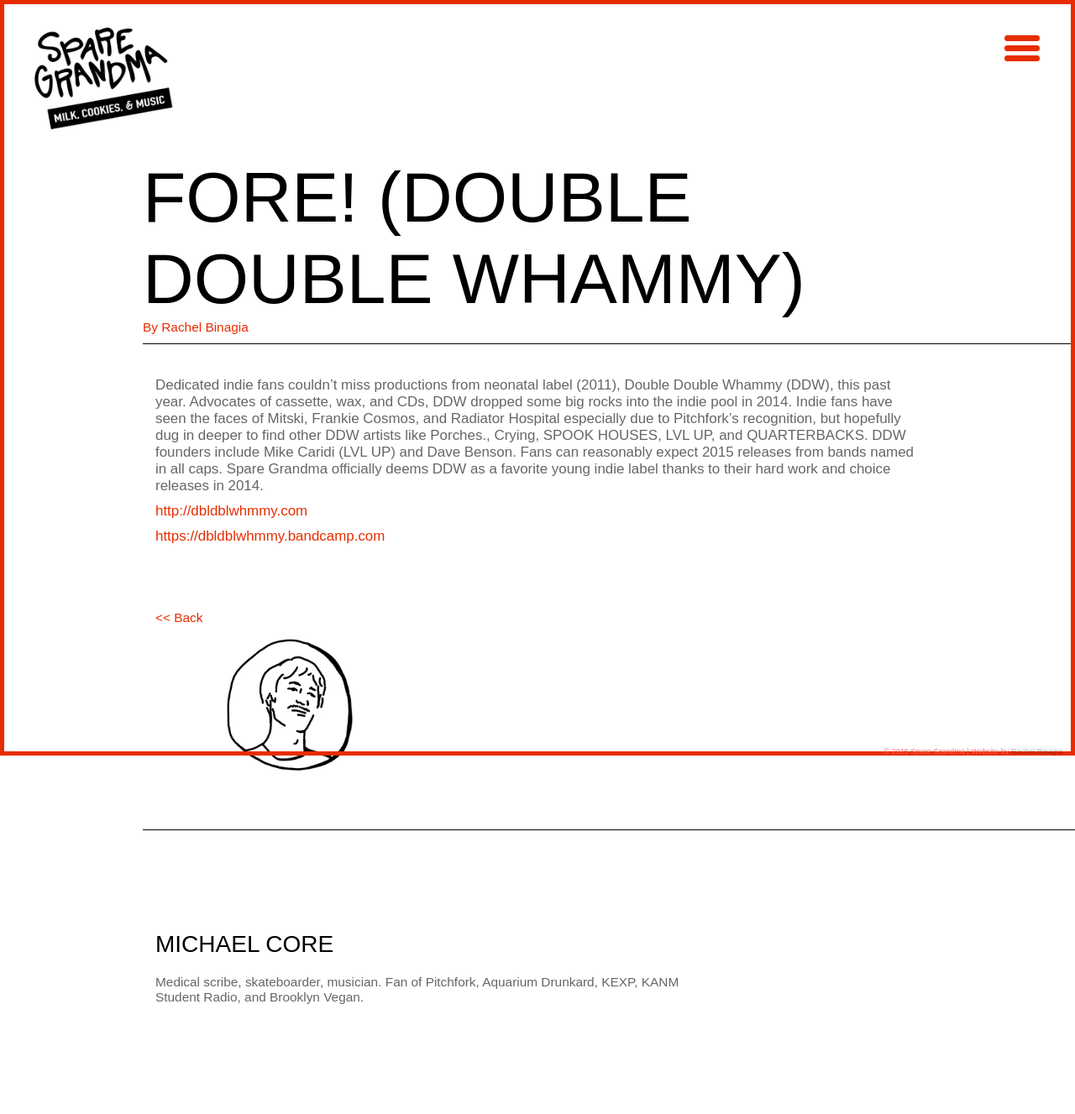
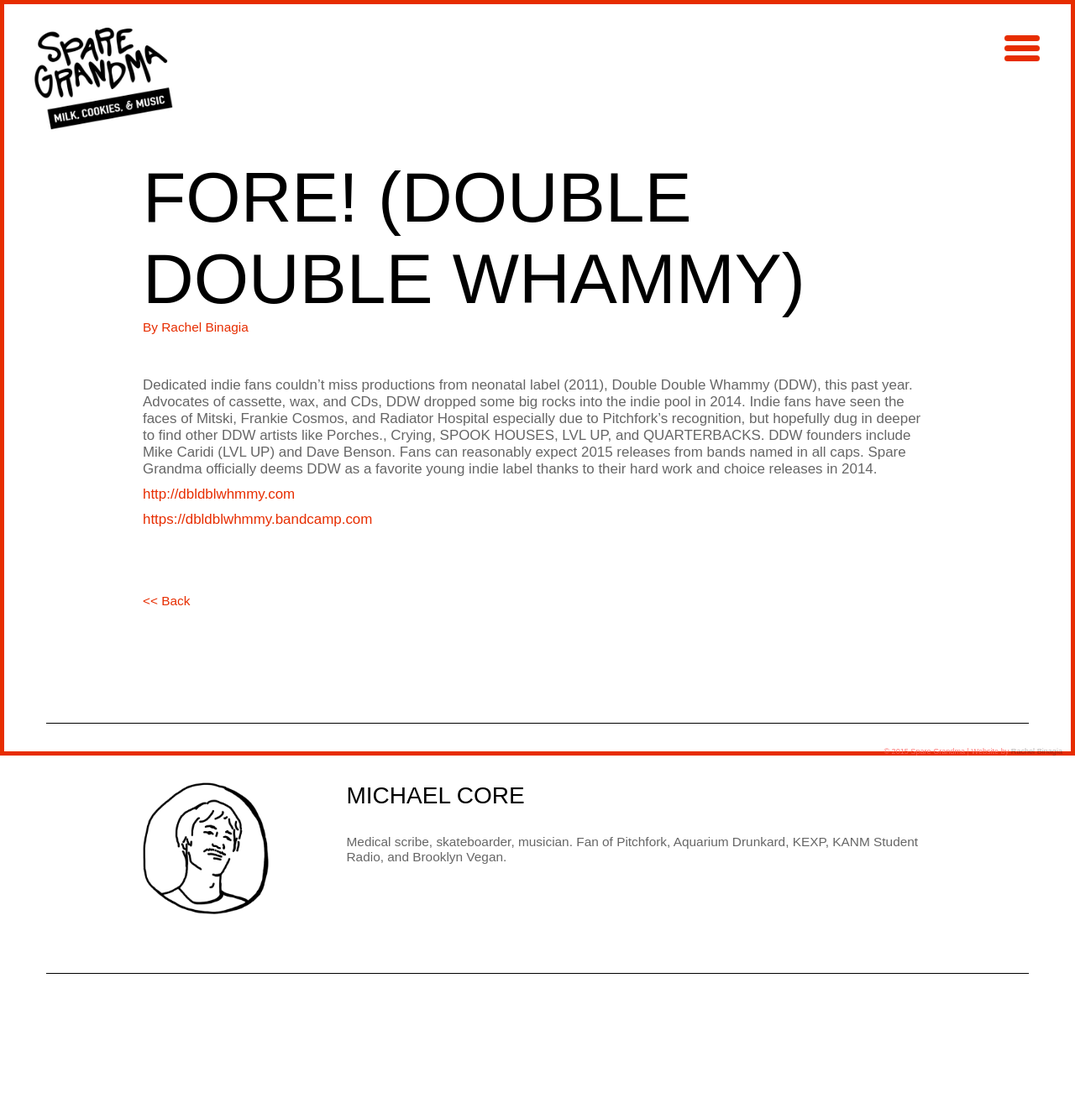
Before and after one commit to rachyrach/sparegrandma, a Jekyll site: the page built from _posts/2015-01-03-Fore!-(double-double-whammy).md, in a window 1280 px wide. Shown: the whole page at 84% size. Built offline with Jekyll 4.4.1, drawn with Linux system fonts in a browser that asks for light colours; Markdown is read by kramdown in place of the engine named in the settings; after the commit the page ends 1280 px from its top, so only the background shows below that.

Commit message:
clean up
clean up

```diff
--- a/_layouts/post.html
+++ b/_layouts/post.html
@@ -6,23 +6,23 @@
 {% assign author = site.authors[page.author] %}
     <div class="col-md-12"><h1>{{ page.title }}</h1>
         <p class="date">By Rachel Binagia</p>
-     <div class="col-md-12 list margin-large">
+     <div class="list margin-large">
     {{ content }}
 
 </br></br>
 
    <a href="{{ site.baseurl }}/writeups"><< Back</a>
 </div>
-
-<div class="container authors"
+</div>
+</div>
+<div class="container authors">
 <div class="col-sm-3">
     <img src="{{ author.image }}" width="150px" height="auto"/></div>
 <div class="col-sm-9">
 <h2>{{ author.display_name }}</h2><p>{{ author.bio }}</p></div></br>
 </div>
-</div>
 
-        </div>
+
 
 
 
```
